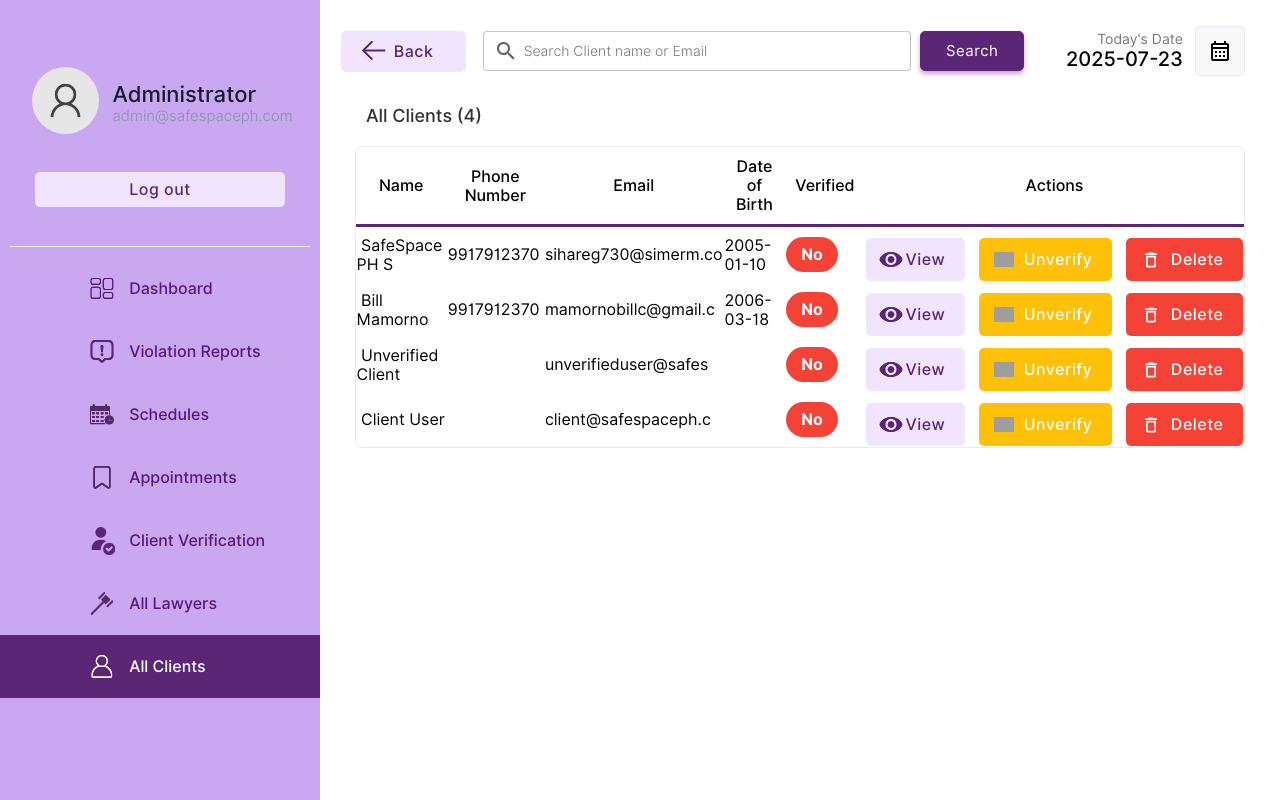
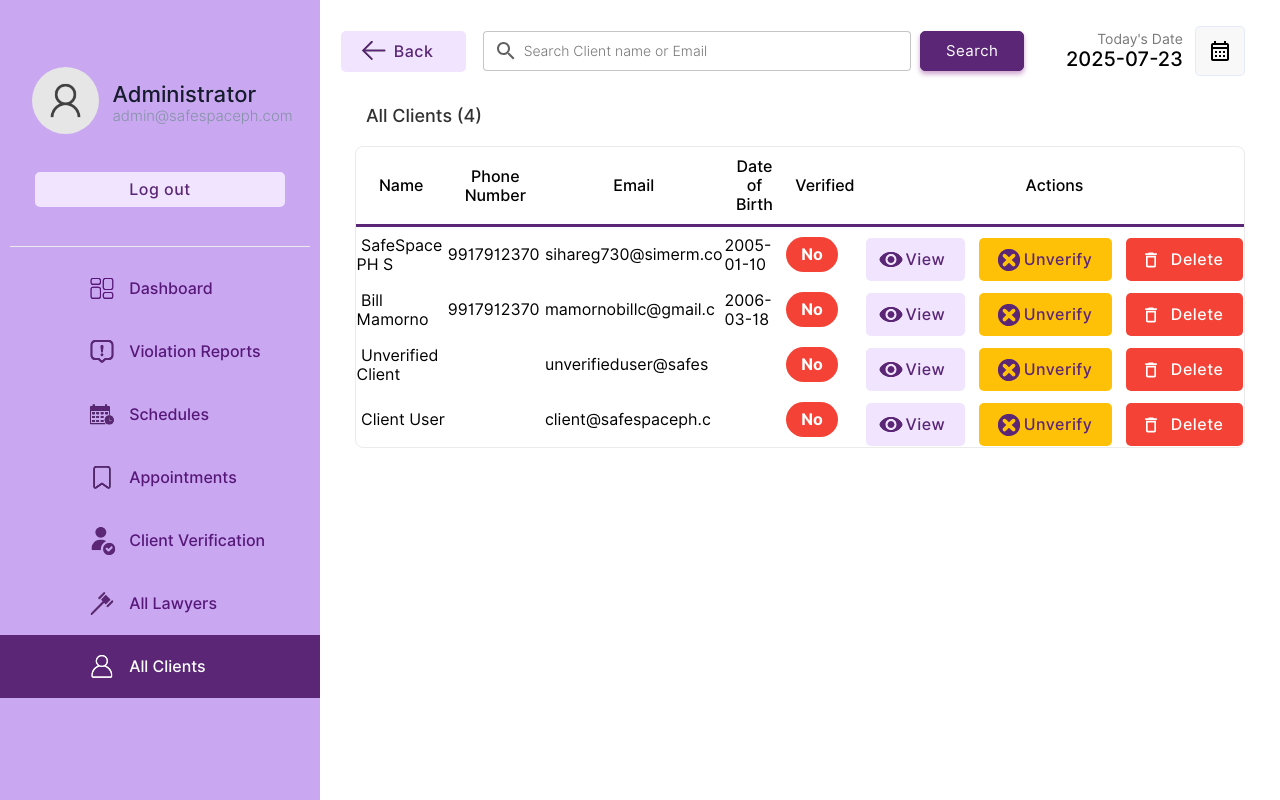
Before and after one commit to b1llchavez/SafeSpacePH, a PHP site: page /admin/client.php in a window 1280 px wide. Run offline with PHP 8.4, Linux system fonts and the light colour scheme; a user stored in the database is signed in; data comes from the database, SQL or seed files in the repository; grey boxes are pictures that could not be loaded.

Commit message:
added unverify button

```diff
--- a/admin/client.php
+++ b/admin/client.php
@@ -355,10 +355,10 @@ if (isset($_GET['action']) && $_GET['action'] == 'view' && isset($_GET['id'])) {
 
         /* Styles for unverify button icon */
         .button-icon.btn-unverify {
-            background-image: url('../img/icons/cross-white.svg'); /* Assuming a cross icon for unverify */
+            background-image: url('../img/icons/unverify.svg');
             background-repeat: no-repeat;
             background-position: 15px center;
-            background-size: 20px;
+            background-size: 30px 30px;
             padding-left: 45px !important; /* Adjust padding to make space for icon */
             background-color: #ffc107; /* Orange background for unverify button */
             color: white;
@@ -589,7 +589,6 @@ if (isset($_GET['action']) && $_GET['action'] == 'view' && isset($_GET['id'])) {
             <table border="0" width="100%" style=" border-spacing: 0;margin:0;padding:0;margin-top:25px; ">
                 <tr >
                     <td width="13%">
-
                     <a href="client.php" ><button  class="login-btn btn-primary-soft btn btn-icon-back"  style="padding-top:11px;padding-bottom:11px;margin-left:20px;width:125px"><font class="tn-in-text">Back</font></button></a>
 
                     </td>
@@ -734,7 +733,7 @@ if (isset($_GET['action']) && $_GET['action'] == 'view' && isset($_GET['id'])) {
                                                     <button class="non-style-link btn-primary-soft btn button-icon btn-unverify"
                                                         onclick="event.stopPropagation(); showUnverifyConfirmModal(\''.$cid.'\', \''.$email.'\')"
                                                         style="padding-left: 40px; padding-top: 12px; padding-bottom: 12px; margin-top: 10px;">
-                                                        <font class="tn-in-text">Unverify</font>
+    <font class="tn-in-text" style="color: #5A2675;"> Unverify</font>
                                                     </button>
                                                     &nbsp;&nbsp;&nbsp;
                                                     <button class="non-style-link btn-primary-soft btn button-icon btn-delete"
@@ -765,7 +764,6 @@ if (isset($_GET['action']) && $_GET['action'] == 'view' && isset($_GET['id'])) {
         </div>
     </div>
 
-    <!-- Delete Confirmation Modal -->
     <div id="deleteConfirmModal" class="custom-modal">
         <div class="custom-modal-content">
             <h3 id="deleteModalTitle">Confirm Deletion</h3>
@@ -777,7 +775,6 @@ if (isset($_GET['action']) && $_GET['action'] == 'view' && isset($_GET['id'])) {
         </div>
     </div>
 
-    <!-- Unverify Confirmation Modal -->
     <div id="unverifyConfirmModal" class="custom-modal">
         <div class="custom-modal-content">
             <h3 id="unverifyModalTitle">Confirm Unverification</h3>
```
Also changed, not shown: img/icons/unverify.svg (added), 3 other files.
